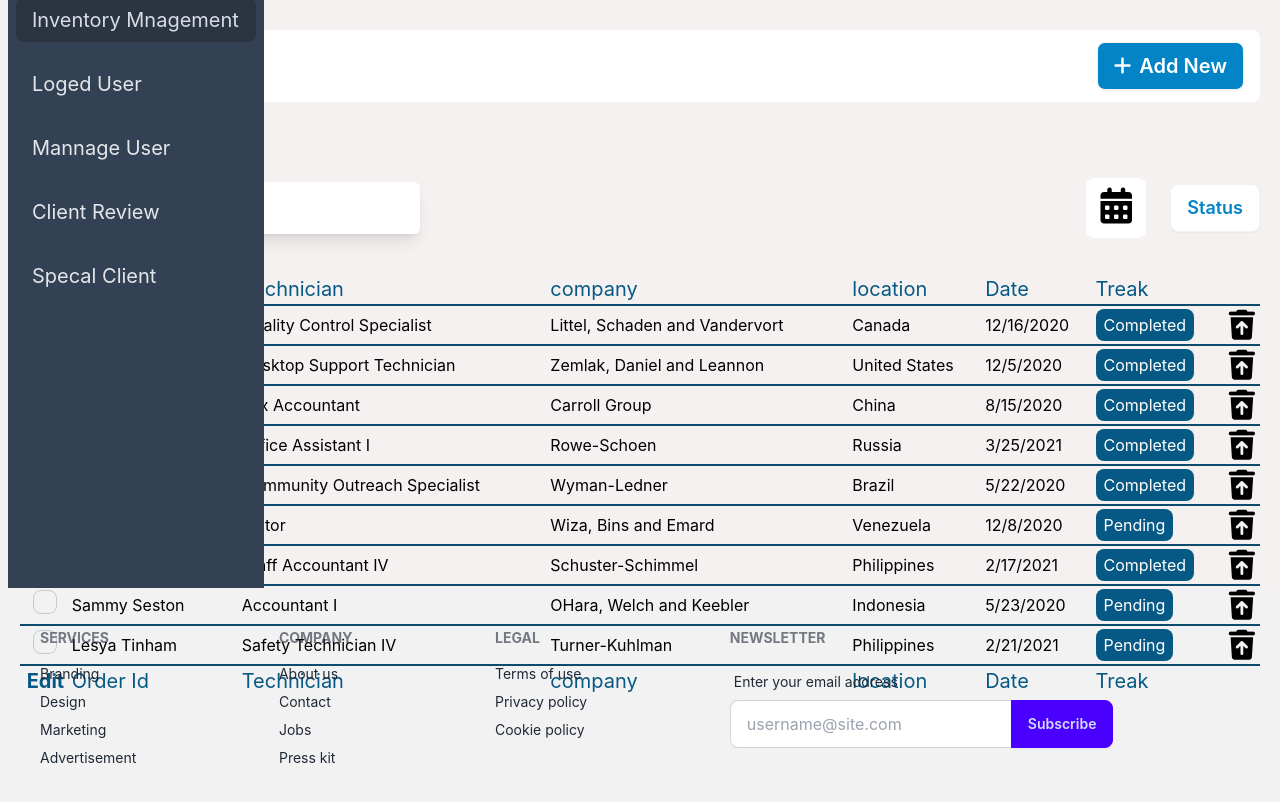
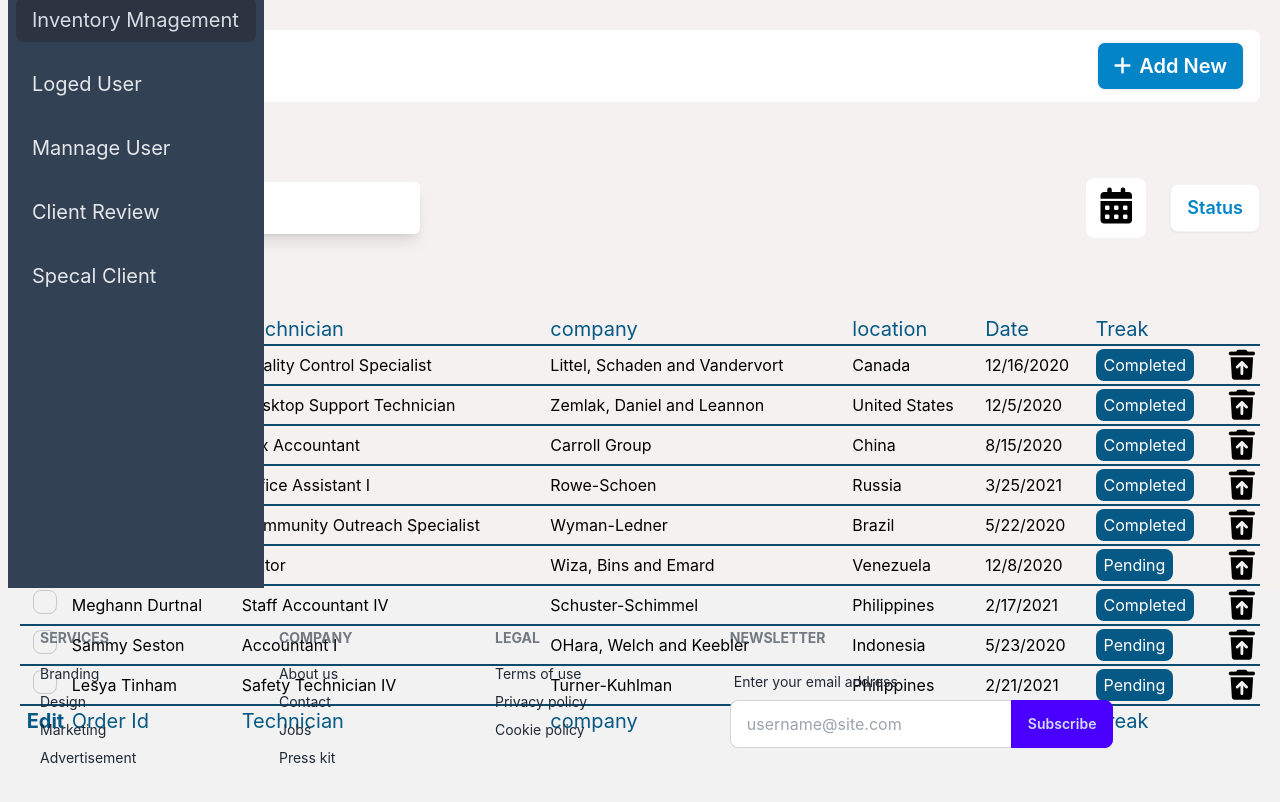
Before and after one commit to Naofel-Badsha/construction-project-1, a React (Vite) app: page /dashboard/inventoryMnagement in a window 1280 px wide. Shown: the part 374-1176 px from the top of the page. Built offline with nearby package versions, Linux system fonts and the light colour scheme; no server answers.

Commit message:
inventoey menagement add

```diff
--- a/src/Pages/DashBoardPages/InventoryMnagement/InventoryMnagement.jsx
+++ b/src/Pages/DashBoardPages/InventoryMnagement/InventoryMnagement.jsx
@@ -43,7 +43,7 @@ const InventoryMnagement = () => {
       {/*-----------Search-Bar-----&-----Button----*/}
 
       {/*-----------Inventory Management---------Start-------*/}
-      <div className="">
+      <div className="py-10">
         <div className="overflow-x-auto">
           <table className=" w-full table-xl text-black">
             <thead>
```
